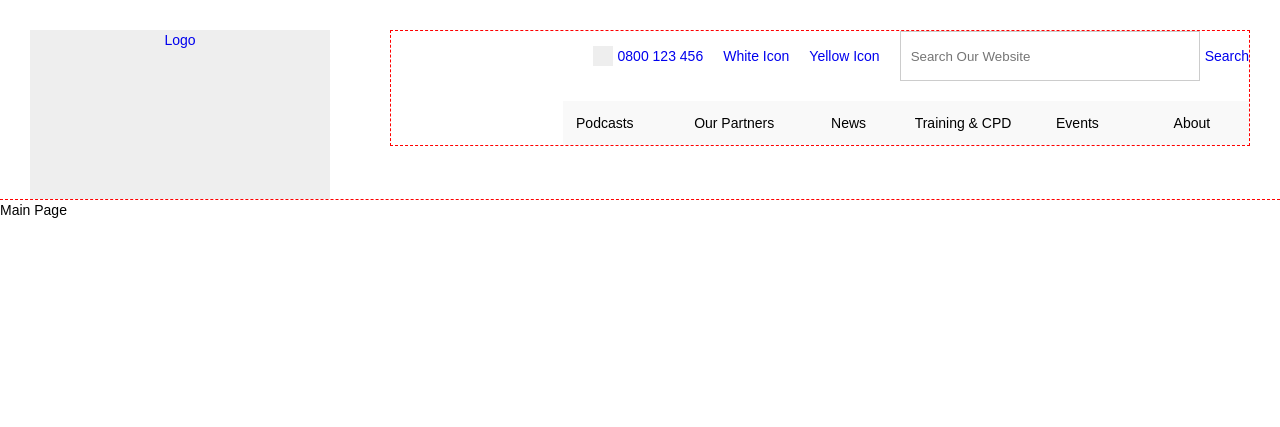
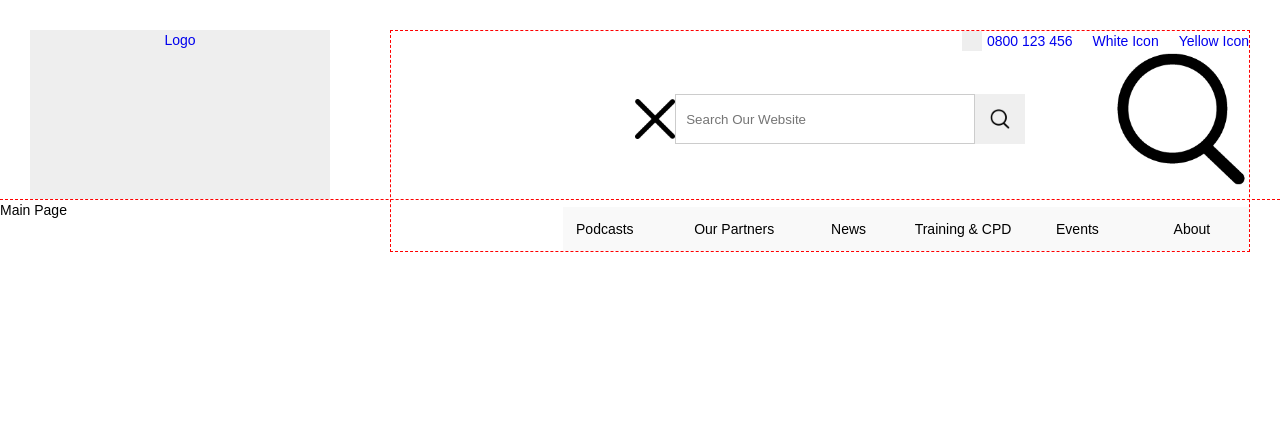
Before and after one commit to leetwentyone/SEN-In-Ten, a PHP site: page / in a window 1280 px wide. Shown: the top 427 px of the page. Run offline with PHP 8.4, Linux system fonts and the light colour scheme.

Commit message:
Updated header structure

```diff
--- a/includes/header.php
+++ b/includes/header.php
@@ -21,10 +21,12 @@
       <a href="#" class="icon-white">White Icon</a>
       <a href="#" class="icon-yellow">Yellow Icon</a>
       <div class="search-container">
-        <form>
+        <a href="#" class="close-search"><img src="images/close.png"></a>
+        <form action="search.php">
           <input type="text" placeholder="Search Our Website">
+          <button type="submit"><img src="images/search-black.png"></button>
         </form>
-        <a href="#" class="search-toggle">Search</a>
+        <a href="#" class="search-toggle"><img src="images/search-black.png"></a>
       </div>
 
       <nav class="primary">
```
